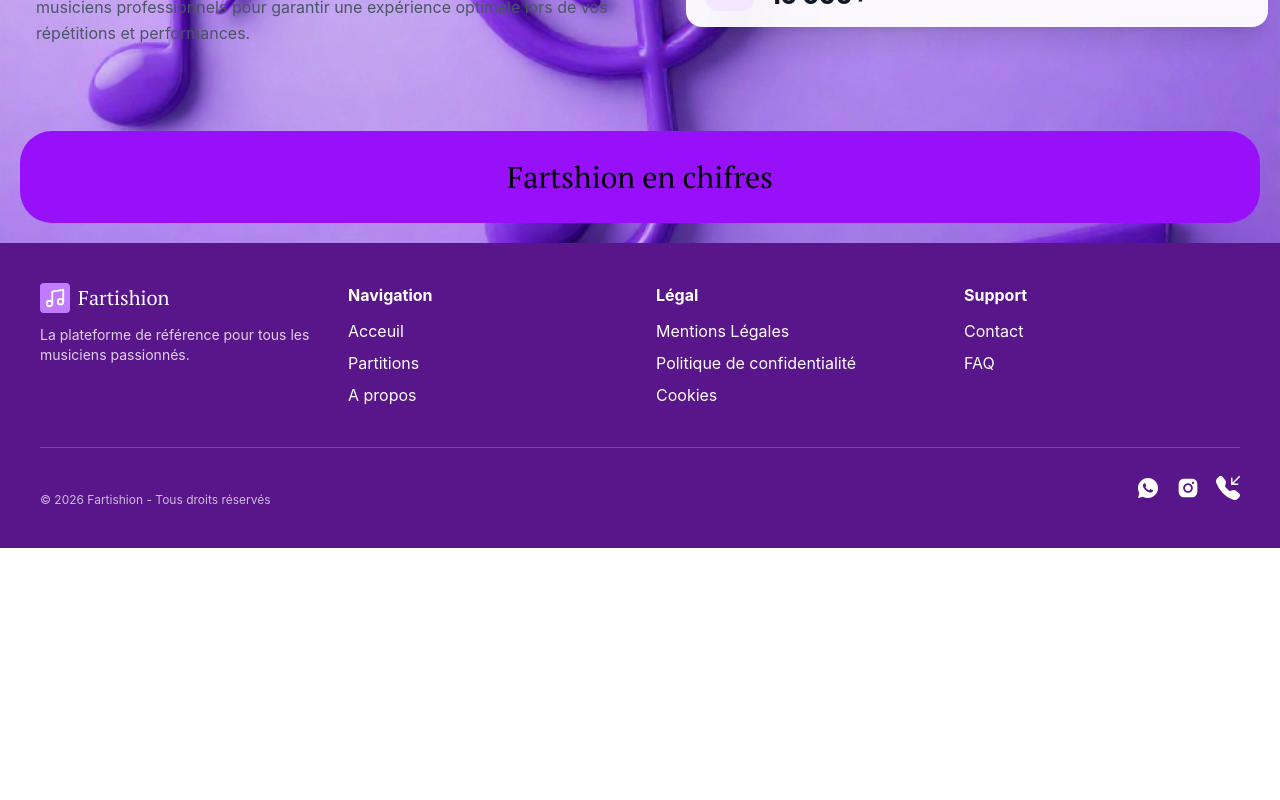
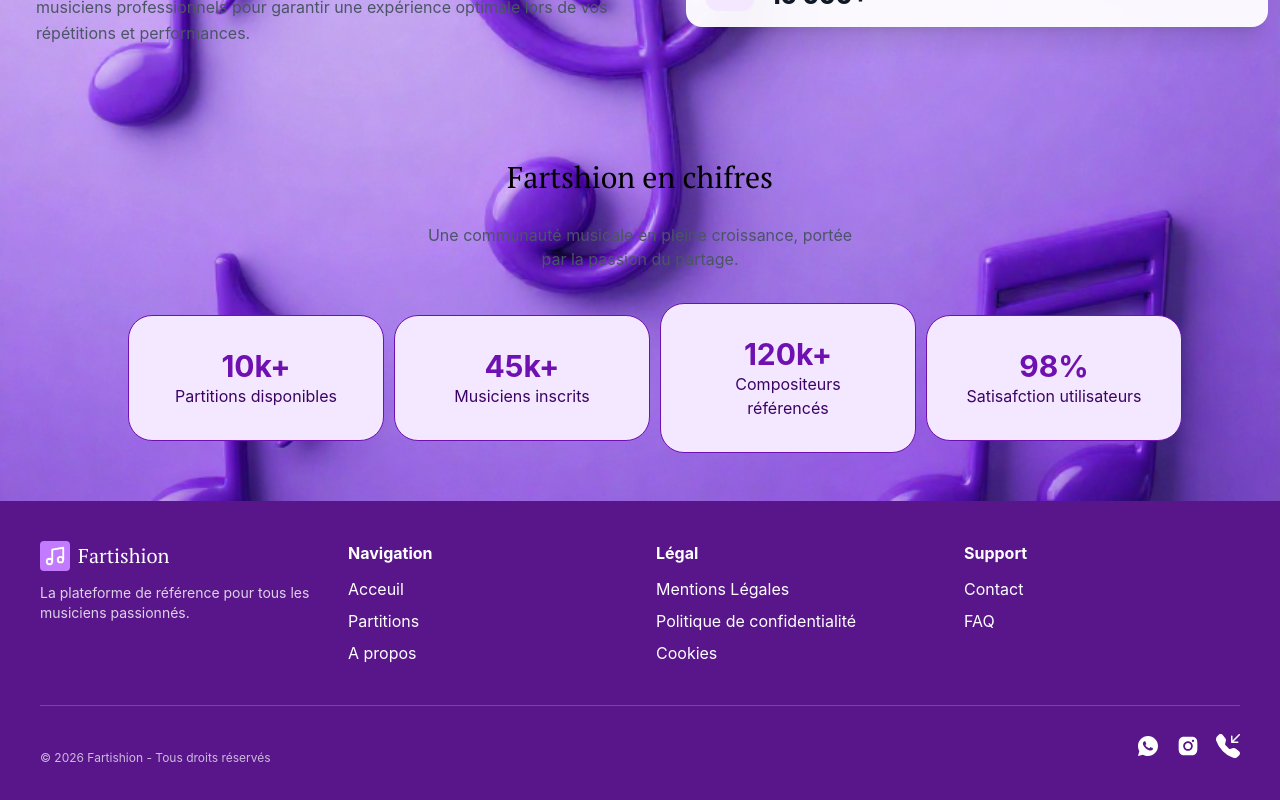
Before and after one commit to riedsteeve/Fartishion, a React (Vite) app in the folder frontend/: page /about in a window 1280 px wide. Shown: the part 995-1795 px from the top of the page. Before the commit the page ends 1543 px from the top, so only its background shows below. Built offline with nearby package versions, Linux system fonts and the light colour scheme.

Commit message:
Mise en place de la section statistics

```diff
--- a/frontend/src/Components/Composables/fartishionEnChiffre.tsx
+++ b/frontend/src/Components/Composables/fartishionEnChiffre.tsx
@@ -8,9 +8,23 @@ const stats = [
 
 const FartishionEnChiffre = () => {
     return (
-        <div className="mt-20 bg-purple-600 rounded-4xl p-7">
+        <div className="mt-20 rounded-4xl p-7">
 
             <h2 className="text-3xl text-center font-pt-serif" >Fartshion en chifres</h2>
+
+            <p className="text-center mt-7 text-gray-600" >Une communauté musicale en pleine croissance, portée <br /> par la passion du partage.</p>
+
+            <div className="grid lg:grid-cols-4 md:grid-cols-2 sm:grid-cols-1 gap-10 mt-8 px-20">
+                {stats.map((stat) => (
+                    <div
+                        className="bg-purple-100 text-center border border-purple-800 p-8 rounded-3xl w-64 m-auto"
+                        key={stat.id}
+                    >
+                        <h4 className="text-3xl text-purple-800 font-bold" >{stat.chiffre}</h4>
+                        <p className="text-purple-950" >{ stat.description }</p>
+                    </div>
+                ))}
+            </div>
 
         </div>
     )
```
